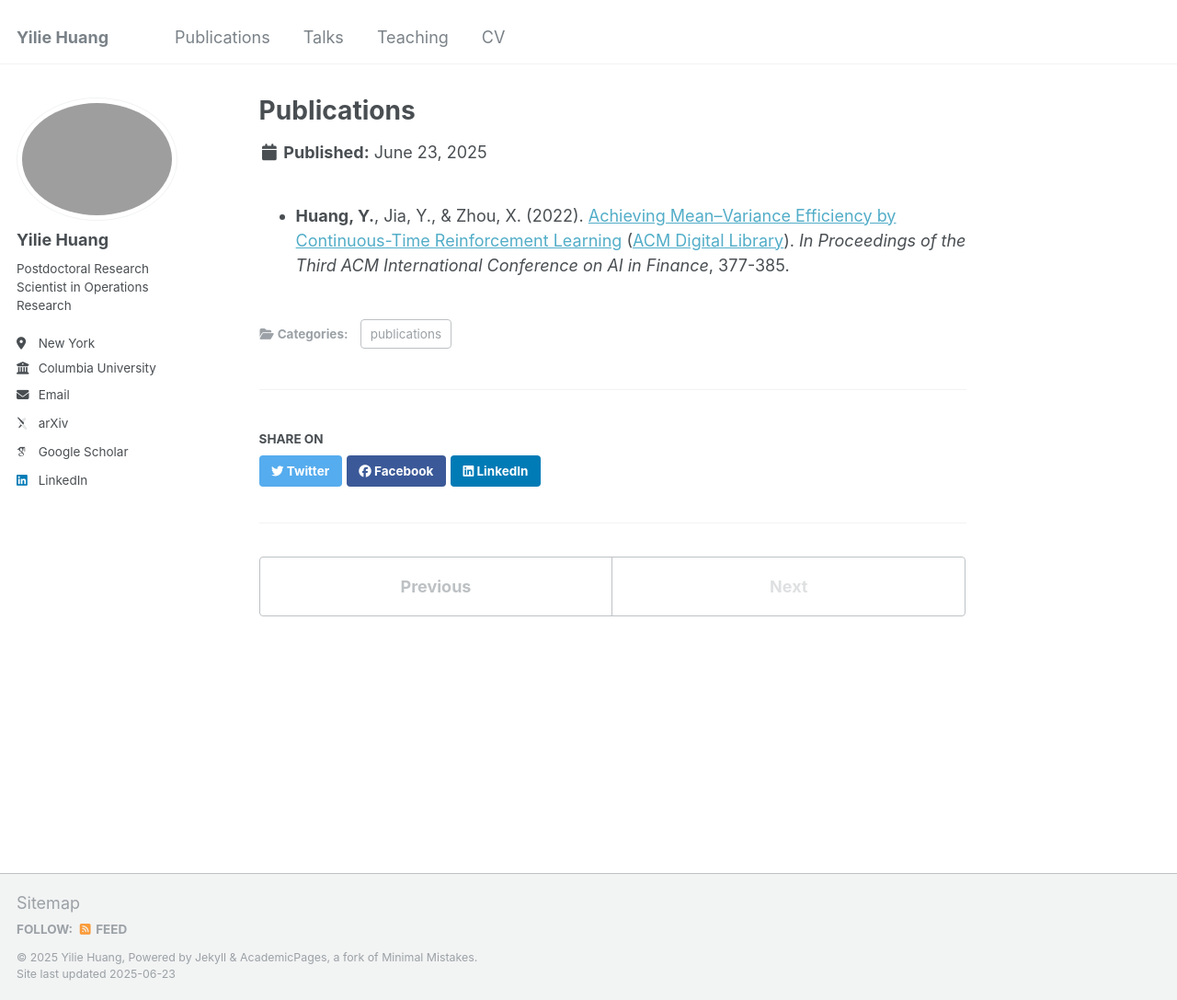
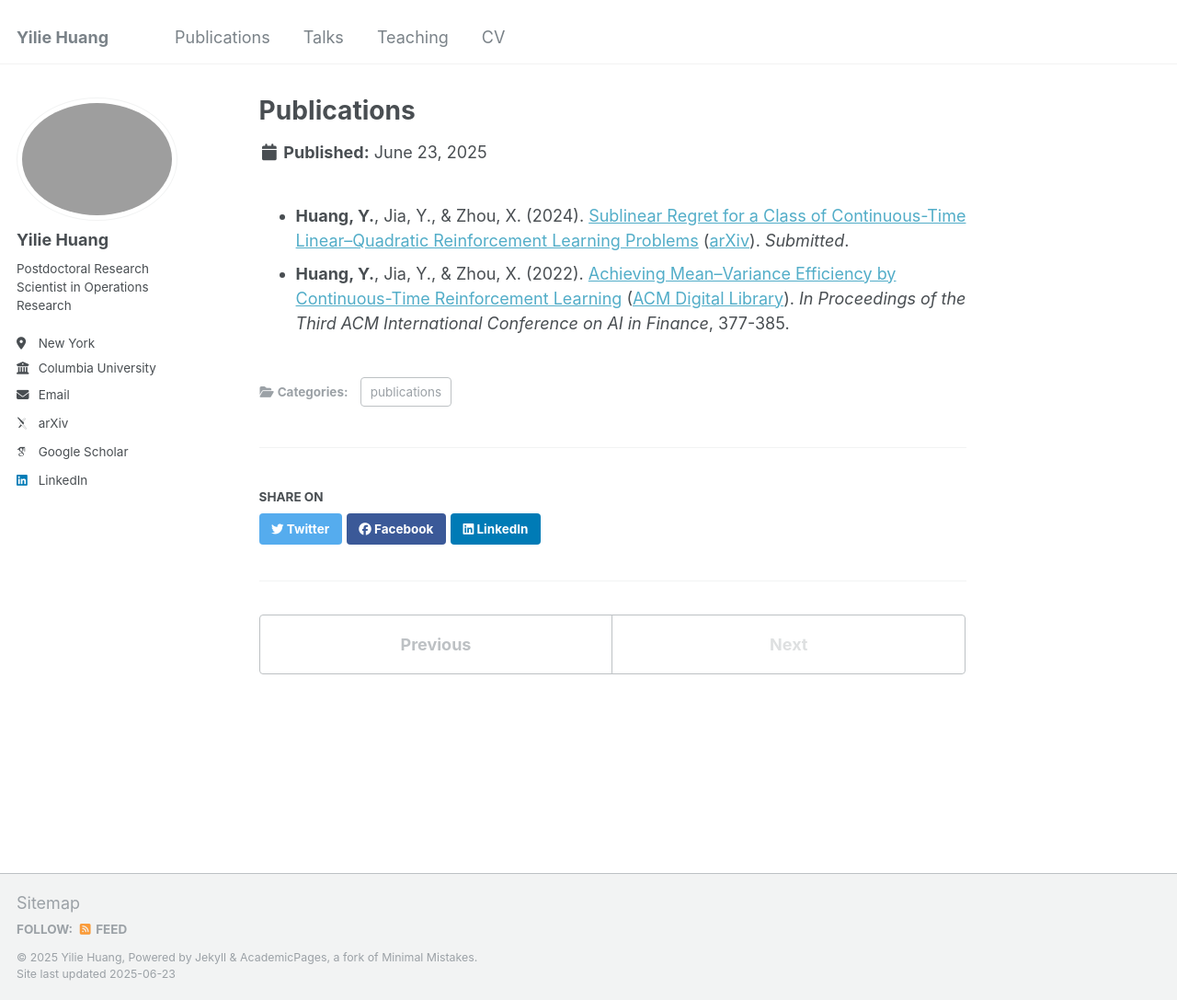
Before and after one commit to yiliehuang/yiliehuang.github.io, a Jekyll site: the page built from _publications/publications.md, in a window 1280 px wide and 1087 px high. Shown: the whole window at 92% size. Built offline with Jekyll 4.4.1, drawn with Linux system fonts in a browser that asks for light colours; some web fonts are replaced.

Commit message:
Update publications.md

```diff
--- a/_publications/publications.md
+++ b/_publications/publications.md
@@ -5,6 +5,11 @@ permalink: publication/publications
 ---
 
 <ul>
+  <li><strong>Huang, Y.</strong>, Jia, Y., & Zhou, X. (2024).
+      <a href="/files/LQ_ArXiv.pdf">Sublinear Regret for a Class of Continuous-Time Linear–Quadratic Reinforcement Learning Problems</a>
+      (<a href="https://arxiv.org/abs/2407.17226">arXiv</a>). <em>Submitted</em>.
+  </li>
+
   <li><strong>Huang, Y.</strong>, Jia, Y., & Zhou, X. (2022).
       <a href="/files/MV_ICAIF_2022.pdf">Achieving Mean–Variance Efficiency by Continuous-Time Reinforcement Learning</a>
       (<a href="https://dl.acm.org/doi/abs/10.1145/3533271.3561760">ACM Digital Library</a>).
```
